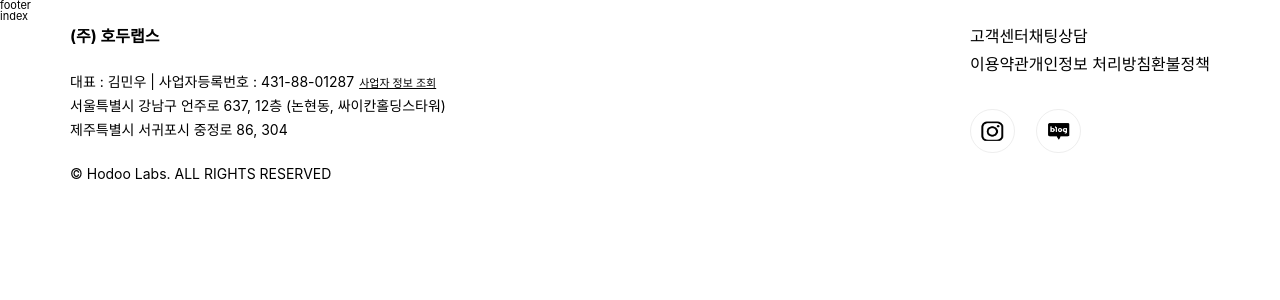
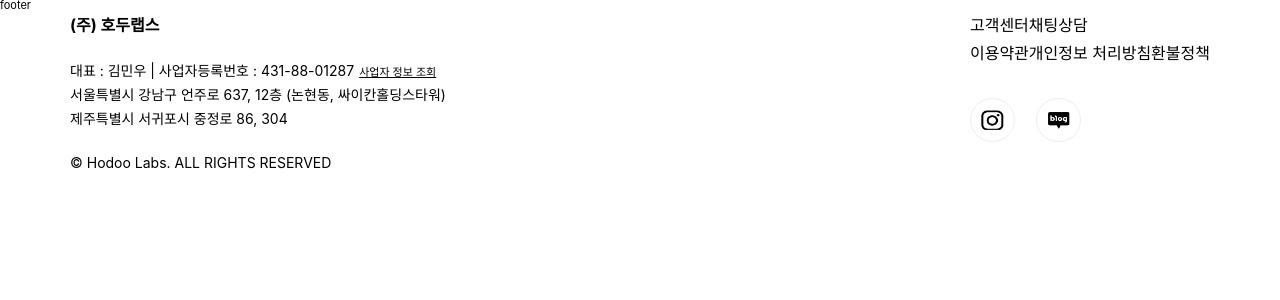
Before and after one commit to wiseeee/3rd-week-hodoolabs, a Next.js app: page / in a window 1280 px wide. Shown: the top 300 px of the page. Built offline with nearby package versions, Linux system fonts and the light colour scheme.

Commit message:
style: 코드 수정

```diff
--- a/components/Footer/index.tsx
+++ b/components/Footer/index.tsx
@@ -1,7 +1,7 @@
 import React from 'react';
 import * as S from './styled';
 
-const Footer: React.FC = () => {
+const Footer = () => {
 
   return (
     <S.FooterWrap>
--- a/components/Footer/styled.ts
+++ b/components/Footer/styled.ts
@@ -15,7 +15,7 @@
     padding: 0 30px;
   }
 `;
-export const FooterLeft = styled.footer`
+export const FooterLeft = styled.div`
   > div {
     display: flex;
     justify-content: flex-start;
@@ -37,15 +37,15 @@
     font-size: 14px;
   }
 `;
-export const FooterLogo = styled.footer`
+export const FooterLogo = styled.div`
   font-weight: bold;
   font-size: 16px;
   line-height: 28px;
   padding-bottom: 20px;
 `;
-export const FooterRight = styled.footer`
+export const FooterRight = styled.div`
 `;
-export const RightBoxWrap = styled.footer`
+export const RightBoxWrap = styled.div`
   font-size: 16px;
   line-height: 28px;
   > div {
@@ -55,11 +55,11 @@
     font-weight: 700;
   }
 `;
-export const MediaWrap = styled.footer`
+export const MediaWrap = styled.div`
   display: flex;
   margin-top: 30.5px;
 `;
-export const MediaCircle = styled.footer`
+export const MediaCircle = styled.div`
   border-radius: 50%;
   border: 1.5px solid #EEEEEE;
   width: 42.9px;
--- a/pages/index.tsx
+++ b/pages/index.tsx
@@ -1,5 +1,11 @@
+import Section10 from "components/Section10";
+
 const Index = () => {
-  return <div>index</div>;
+  return (
+    <>
+      <Section10 />
+    </>
+  )
 };
 
 
```
